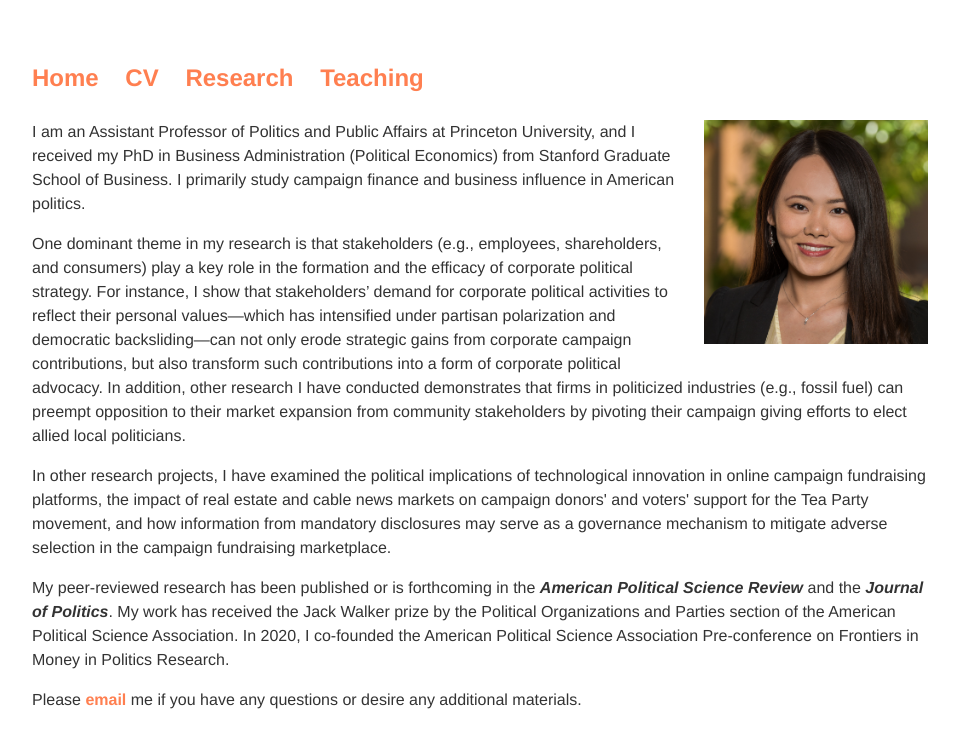
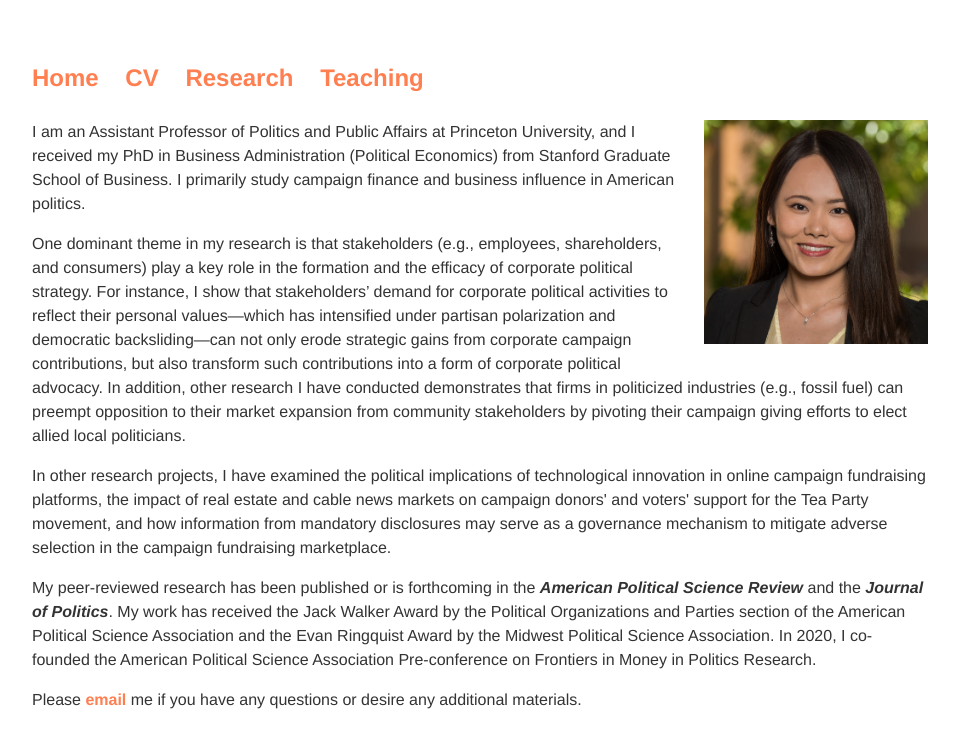
Before and after one commit to zhaoliresearch/zhaoliresearch.github.io, a Jekyll site: the page built from index.html, in a window 1280 px wide. Shown: the top 748 px of the page, without its empty margins (160-1119 px from the left). Built offline with Jekyll 4.4.1, drawn with Linux system fonts in a browser that asks for light colours.

Commit message:
Update index.html

```diff
--- a/index.html
+++ b/index.html
@@ -13,7 +13,7 @@
 
 	<p>In other research projects, I have examined the political implications of technological innovation in online campaign fundraising platforms, the impact of real estate and cable news markets on campaign donors' and voters' support for the Tea Party movement, and how information from mandatory disclosures may serve as a governance mechanism to mitigate adverse selection in the campaign fundraising marketplace.</p>
 
-	<p>My peer-reviewed research has been published or is forthcoming in the <b><i>American Political Science Review</i></b> and the <b><i>Journal of Politics</i></b>. My work has received the Jack Walker prize by the Political Organizations and Parties section of the American Political Science Association. In 2020, I co-founded the American Political Science Association Pre-conference on Frontiers in Money in Politics Research.</p>
+	<p>My peer-reviewed research has been published or is forthcoming in the <b><i>American Political Science Review</i></b> and the <b><i>Journal of Politics</i></b>. My work has received the Jack Walker Award by the Political Organizations and Parties section of the American Political Science Association and the Evan Ringquist Award by the Midwest Political Science Association. In 2020, I co-founded the American Political Science Association Pre-conference on Frontiers in Money in Politics Research.</p>
 
 	<p>Please <a href="mailto:zhaoliresearch@gmail.com">email</a> me if you have any questions or desire any additional materials.</p>
 </div><!-- /.blurb -->
```
